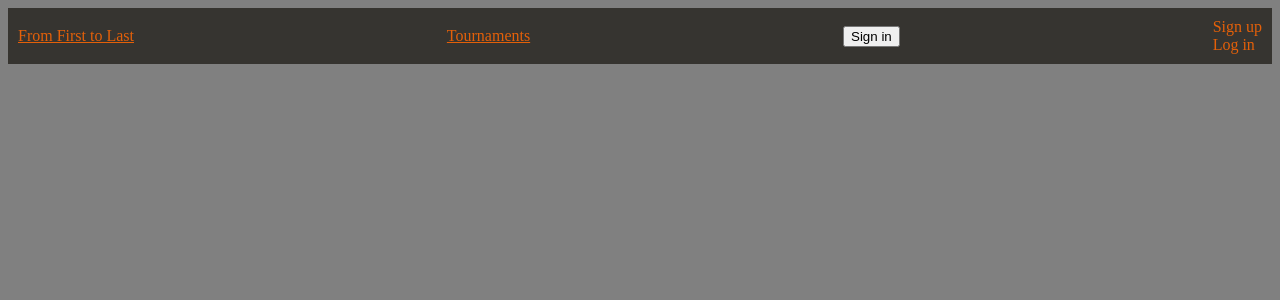
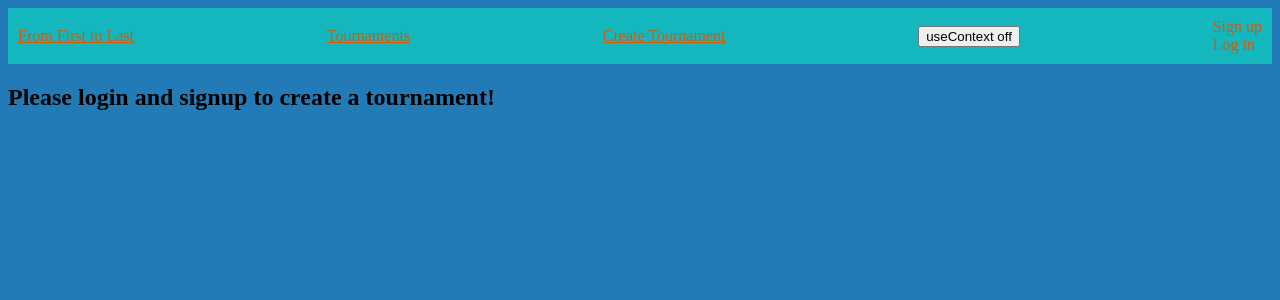
Before and after one commit to 5billon/phase-5-project-tourny, a React (Create React App) app in the folder client/: page /createtournament in a window 1280 px wide. Shown: the top 300 px of the page. Built offline with nearby package versions, Linux system fonts and the light colour scheme; no server answers.

Commit message:
updating commit, added functionality to multiple components and added new ones

```diff
--- a/client/src/components/App.js
+++ b/client/src/components/App.js
@@ -5,6 +5,8 @@ import Login from './Login'
 import Signup from './Signup'
 import Home from './Home'
 import Tournaments from './Tournaments'
+import CreateTournament from './CreateTournament'
+import TournamentPage from "./TournamentPage";
 
 export const Context = React.createContext()
 
@@ -35,6 +37,8 @@ function App() {
           <Route path="/login" component={()=> <Login handleUser={handleUser}/>}/>
           <Route path="/signup" component={()=> <Signup handleUser={handleUser}/>}/>
           <Route path='/tournaments' component={Tournaments}/>
+          <Route path='/createtournament' component={()=> <CreateTournament user={user}/>}/>
+          <Route path='/tournament/:pageId' component={TournamentPage}/>
         </Switch>
       </div>
     </Router>
--- /dev/null
+++ b/client/src/components/CreateTournament.js
@@ -0,0 +1,80 @@
+import React, { useEffect, useState } from "react";
+import { useFormik } from 'formik';
+
+function CreateTournament({ user }) {
+    const [form, setForm] = useState('')
+
+    const formik = useFormik({
+        initialValues: {
+            name: "",
+            tournament_contest: "",
+        },
+        onSubmit: (values) => {
+            fetch('/tournaments', {
+                method: 'POST',
+                headers: {
+                    'Content-Type': 'application/json',
+                },
+                body: JSON.stringify(values, null, 2)
+            })
+                .then(r => {
+                    if (r.ok) {
+                        formik.resetForm()
+                        return r.json();
+                    } else {
+                        r.json().then(data => {
+                            setForm(data.error || 'A problem occured while trying to create your tornament')
+                        })
+                    }
+                })
+
+
+        }
+    })
+    return (
+        <div classname='create-tourny'>
+            {user ? (
+                <>
+                    <h3 className="create-tourny-header">Create Your Own Tournament Here!</h3>
+                    {form && <div className="create-torny-state-div">{form}</div>}
+                    <form onSubmit={formik.handleSubmit}>
+                        <div className="tourny-name">
+                            <label className="form-label">What is the name of your Tournament?</label>
+                            <input
+                                type="text"
+                                className='form-control'
+                                value={formik.values.name}
+                                onChange={formik.handleChange}
+                                name='name'
+                                id='name'
+                                required
+                            />
+                        </div>
+                        <div className="tourny-contest">
+                            <label className="form-label">What is being played?</label>
+                            <input
+                                type="text"
+                                className='form-control'
+                                value={formik.values.tournament_contest}
+                                onChange={formik.handleChange}
+                                name='tournament_contest'
+                                id='tournament_contest'
+                                required
+                            />
+                        </div>
+                        <div className="tourny-button">
+                            <button type='submit'>
+                                Create Tournament!
+                            </button>
+                        </div>
+                    </form>
+                </>
+            ) : (
+                <h2>Please login and signup to create a tournament!</h2>
+            )
+            }
+        </div>
+    )
+}
+
+export default CreateTournament;
--- a/client/src/components/NavBar.js
+++ b/client/src/components/NavBar.js
@@ -27,6 +27,9 @@ function NavBar({ user, handleUser }) {
             <div>
                 <Link className='navbar-stuff' to='/tournaments'>Tournaments</Link>
             </div>
+            <div>
+                <Link className='navbar-stuff' to='/createtournament'>Create Tournament</Link>
+            </div>
             <SignInButton />
 
             <div>
--- a/client/src/components/SignInButton.js
+++ b/client/src/components/SignInButton.js
@@ -6,7 +6,7 @@ function SignInButton() {
 
     return (
         <button onClick={() => setSignedIn(!signedIn)}>
-            {signedIn ? 'Sign Out' : 'Sign in'}
+            {signedIn ? 'useContext on' : 'useContext off'}
 
         </button>
     )
--- /dev/null
+++ b/client/src/components/TournamentPage.js
@@ -0,0 +1,14 @@
+import Reach from 'react';
+
+function TournamentPage(props) {
+    const {pageId} = props.match.params;
+
+    return (
+        <div>
+            <h1>Tournament Page</h1>
+            <p>Page ID: {pageId}</p>
+        </div>
+    )
+}
+
+export default TournamentPage
--- a/client/src/components/Tournaments.js
+++ b/client/src/components/Tournaments.js
@@ -1,19 +1,26 @@
 import React, { useState, useEffect } from "react";
+import { Link } from 'react-router-dom';
 
 function Tournaments() {
     const [tournaments, setTournaments] = useState([])
 
     useEffect(() => {
-        fetch('/tournaments')
-        .then(r=>r.json())
-        .then(tournamentsData => setTournaments(tournamentsData))
+        fetch(`/tournaments`)
+            .then(r => r.json())
+            .then(tournamentsData => setTournaments(tournamentsData))
     }, [])
     console.log(tournaments)
 
     return (
         <div className="tournaments">
-            {tournaments.map((tournament)=> (
-                <p key={tournament.id}>{tournament.name} - {tournament.tournament_contest}</p>
+            {tournaments.map((tournament) => (
+                <p key={tournament.id}>
+                    <>
+                        <Link to={`/tournament/${tournament.id}`}>
+                            {tournament.name} - {tournament.tournament_contest}
+                        </Link>
+                    </>
+                </p>
             ))}
         </div>
     )
--- a/client/src/index.css
+++ b/client/src/index.css
@@ -3,21 +3,21 @@
   --header: #fff;
   --link: #61dafb;
   --text: hsla(0, 0%, 100%, 0.88);
-  background-color: grey;
+  background-color: rgb(34, 123, 182);
 }
 
 .navBar {
   display:flex;
   justify-content: space-between;
   align-items: center;
-  background-color: #363430;
-  color: rgb(228, 96, 9);
+  background-color: #14b7bd;
+  color: rgb(212, 90, 8);
   padding: 10px;
 
 }
 
 .navbar-stuff {
-  color: rgb(228, 96, 9);
+  color: rgb(212, 90, 8);
 }
 
 .home-title-div {
```
Also changed, not shown: 1 other file (tests, documents, lock files or other folders).
